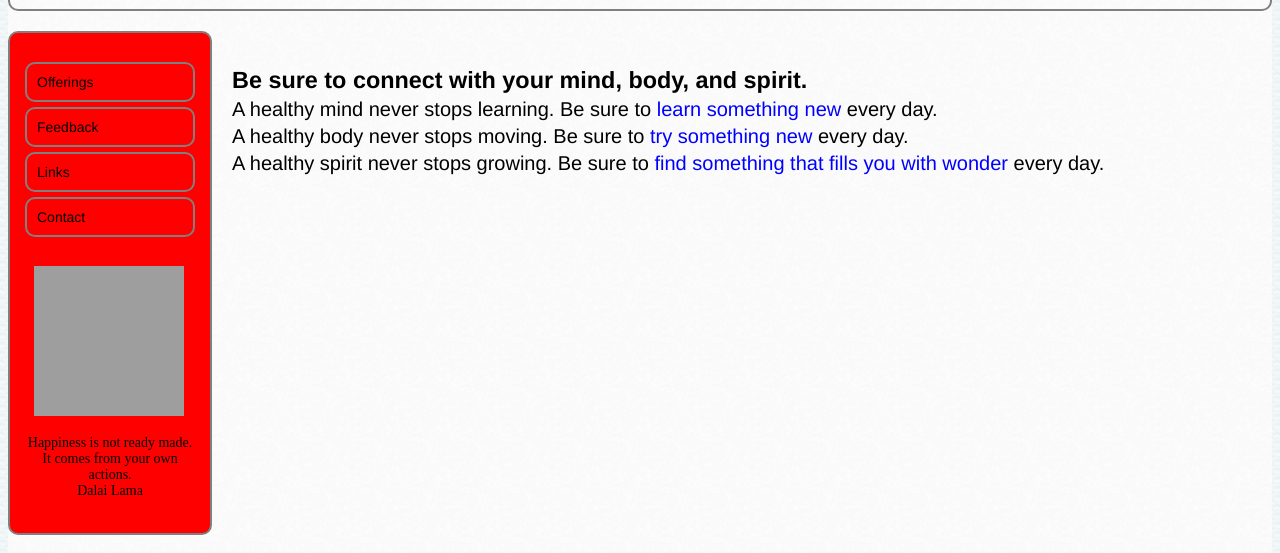
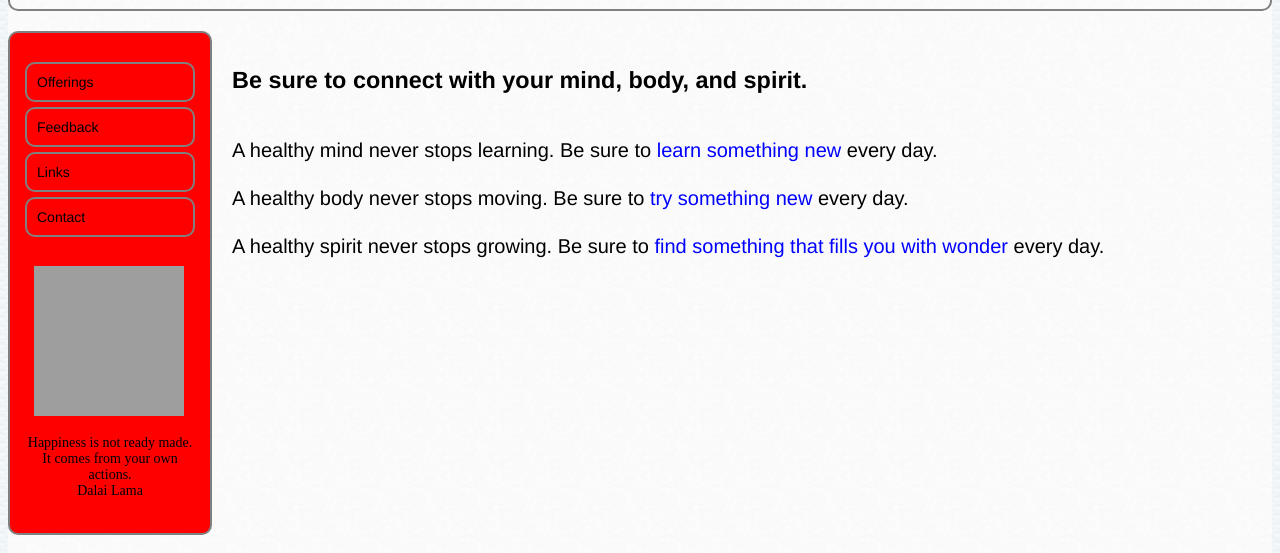
Before and after one commit to Mueller-Amy/group-project, a plain HTML site: page links.html in a window 1280 px wide. Shown: the part 126-679 px from the top of the page. Drawn offline with Linux system fonts and the light colour scheme; grey boxes are pictures that could not be loaded.

Commit message:
links changed from p to ul

```diff
--- a/links.html
+++ b/links.html
@@ -46,10 +46,13 @@
 	<div class="article">
 
 		<h3>Be sure to connect with your mind, body, and spirit. </h3>
-		<p> A healthy mind never stops learning. Be sure to <a href= "https://www.ted.com/talks/browse"><span style="color:blue;">learn something new </span></a> every day.</p>
-		<p> A healthy body never stops moving. Be sure to <a href= "http://pathpartners.com/25-ideas-for-trying-something-new/"><span style="color:blue;">try something new</span> </a>every day.</p>
-		<p> A healthy spirit never stops growing. Be sure to <a href= "http://travel.cnn.com/explorations/play/natural-wonder-bucket-list-50-spectacular-places-see-639593"><span style="color:blue;">find something that fills you with wonder</span> </a> every day.</p>
 
+		<ul id="links">
+
+		<li>A healthy mind never stops learning. Be sure to <a href= "https://www.ted.com/talks/browse">learn something new </a> every day.</li>
+		<li>A healthy body never stops moving. Be sure to <a href= "http://pathpartners.com/25-ideas-for-trying-something-new/">try something new </a>every day.</li>
+		<li>A healthy spirit never stops growing. Be sure to <a href= "http://travel.cnn.com/explorations/play/natural-wonder-bucket-list-50-spectacular-places-see-639593">find something that fills you with wonder</a> every day.</li>
+		</ul>
 	</div>
 	</div>
 
--- a/stylesheet.css
+++ b/stylesheet.css
@@ -79,8 +79,15 @@ a {
 a:hover, a:active; {
 	color: aliceblue;
 }
+#links li {
+	border: none;
 
 
+}
+#links li a {
+	color: blue;
+
+}
 
 /*.sidepic is not centering*/
 .sidepic {
```
Also changed, not shown: contact.html (+6 -2 lines).
